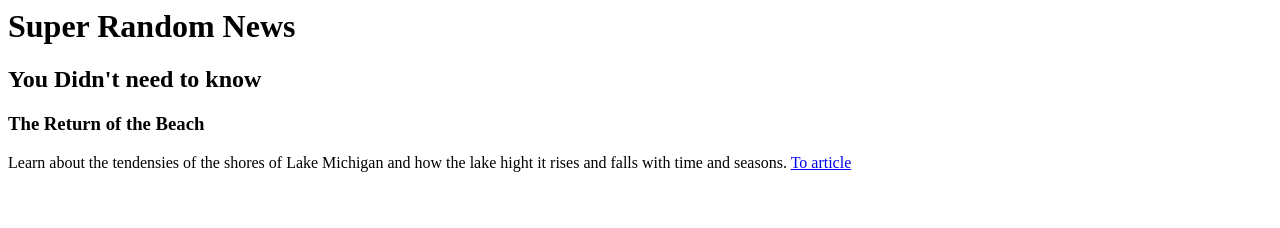
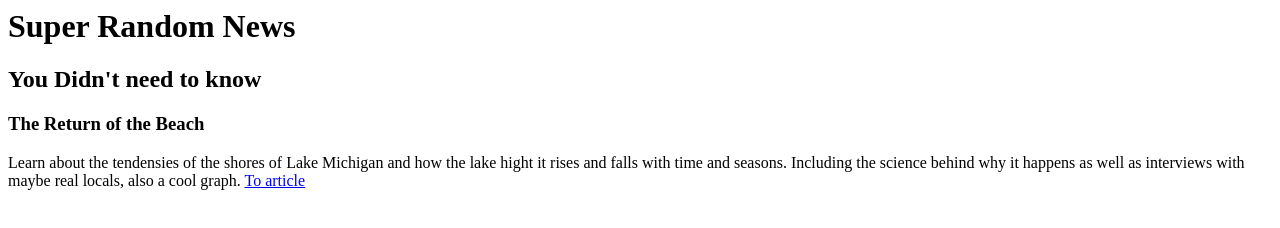
Before and after one commit to jriker105/live-website-mi-virtual-assignment-1-6, a plain HTML site: page index.html in a window 1280 px wide. Drawn offline with Linux system fonts and the light colour scheme.

Commit message:
stuff I guess, I kinda forget what I did last

```diff
--- a/index.html
+++ b/index.html
@@ -9,7 +9,8 @@
         <h2>You Didn't need to know</h2>
         <h3>The Return of the Beach</h3>
         <p>Learn about the tendensies of the shores of Lake Michigan and how the lake hight it rises and
-            falls with time and seasons. <a href="https://online-news-article-mi-virtual-assignment-1-4.jriker105.workers.dev/" target="_self">To article</a></p>
+            falls with time and seasons. Including the science behind why it happens as well as interviews
+            with maybe real locals, also a cool graph. <a href="https://online-news-article-mi-virtual-assignment-1-4.jriker105.workers.dev/" target="_self">To article</a></p>
     </body>
 </html>
 </DOCTYPE>
```
Also changed, not shown: 1 other file.
